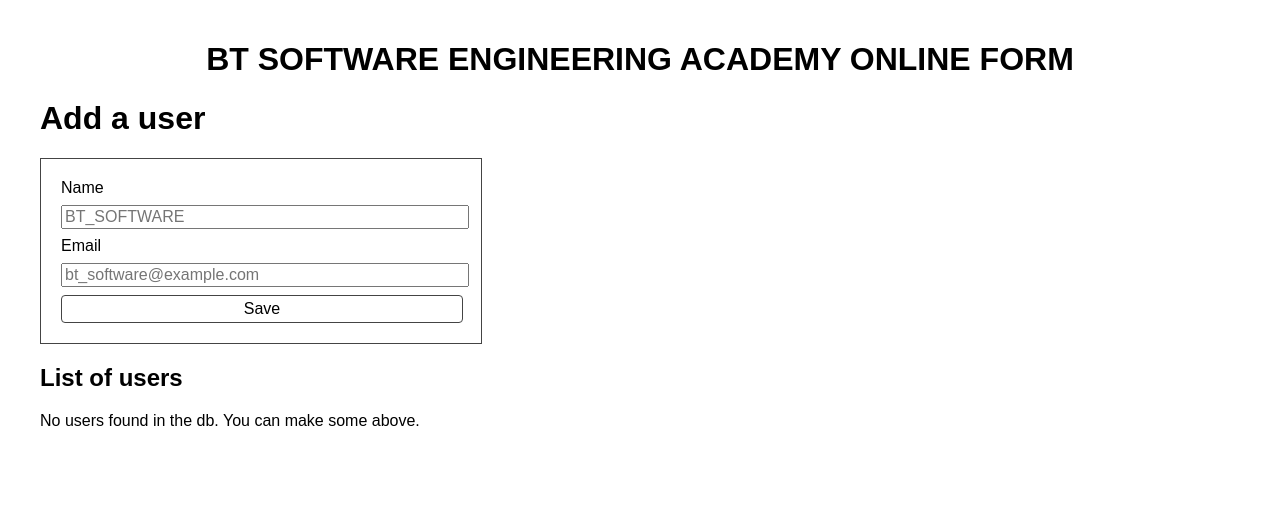
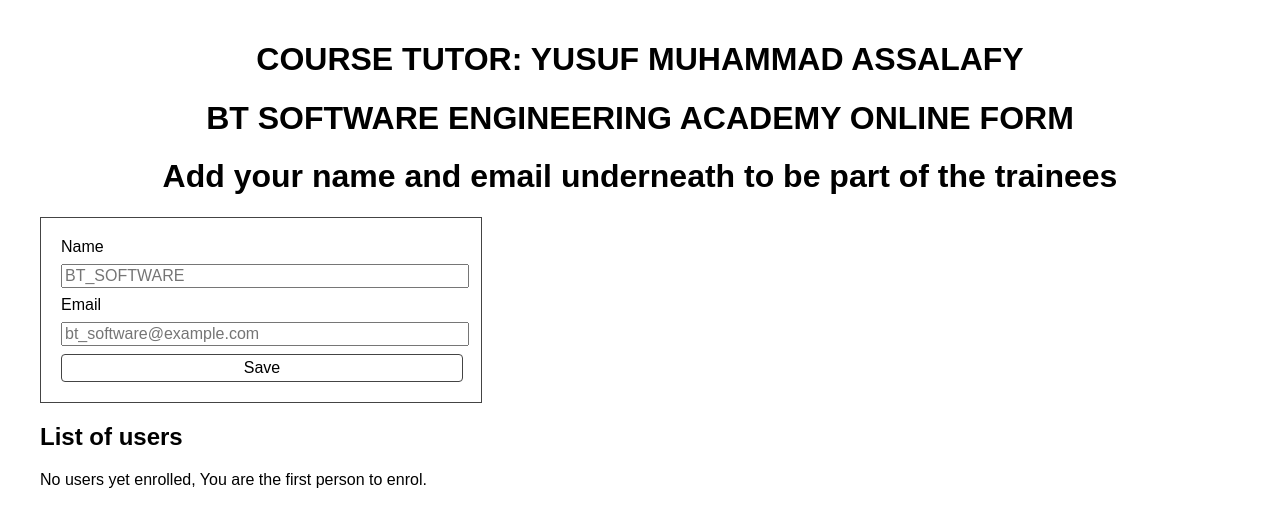
Before and after one commit to Yusuf-Babagana/app, a Flask app: page / in a window 1280 px wide. Shown: the top 527 px of the page. Run offline with Flask 2, Linux system fonts and the light colour scheme.

Commit message:
Update index.html

```diff
--- a/templates/index.html
+++ b/templates/index.html
@@ -1,8 +1,9 @@
 {% extends "layout.html" %}
 
 {% block body %}
-<h1 align="center">BT SOFTWARE ENGINEERING ACADEMY ONLINE FORM</h1>
-  <h1>Add a user</h1>
+<h1 align = "center", color = "red">COURSE TUTOR: YUSUF MUHAMMAD ASSALAFY</h1>
+<h1 align="center", color="green">BT SOFTWARE ENGINEERING ACADEMY ONLINE FORM</h1>
+  <h1 align = "center">Add your name and email underneath to be part of the trainees</h1>
   <form action="{{ url_for('user') }}" method="post">
     <label for="name">Name</label>
     <input id="name" type="text" name="name" placeholder="BT_SOFTWARE" required />
@@ -14,6 +15,6 @@
   {% for u in users %}
     <p>{{ u.name }} -- {{ u.email }}</p>
   {% else %}
-    <p>No users found in the db. You can make some above.</p>
+    <p>No users yet enrolled, You are the first person to enrol.</p>
   {% endfor %}
 {% endblock %}
```
